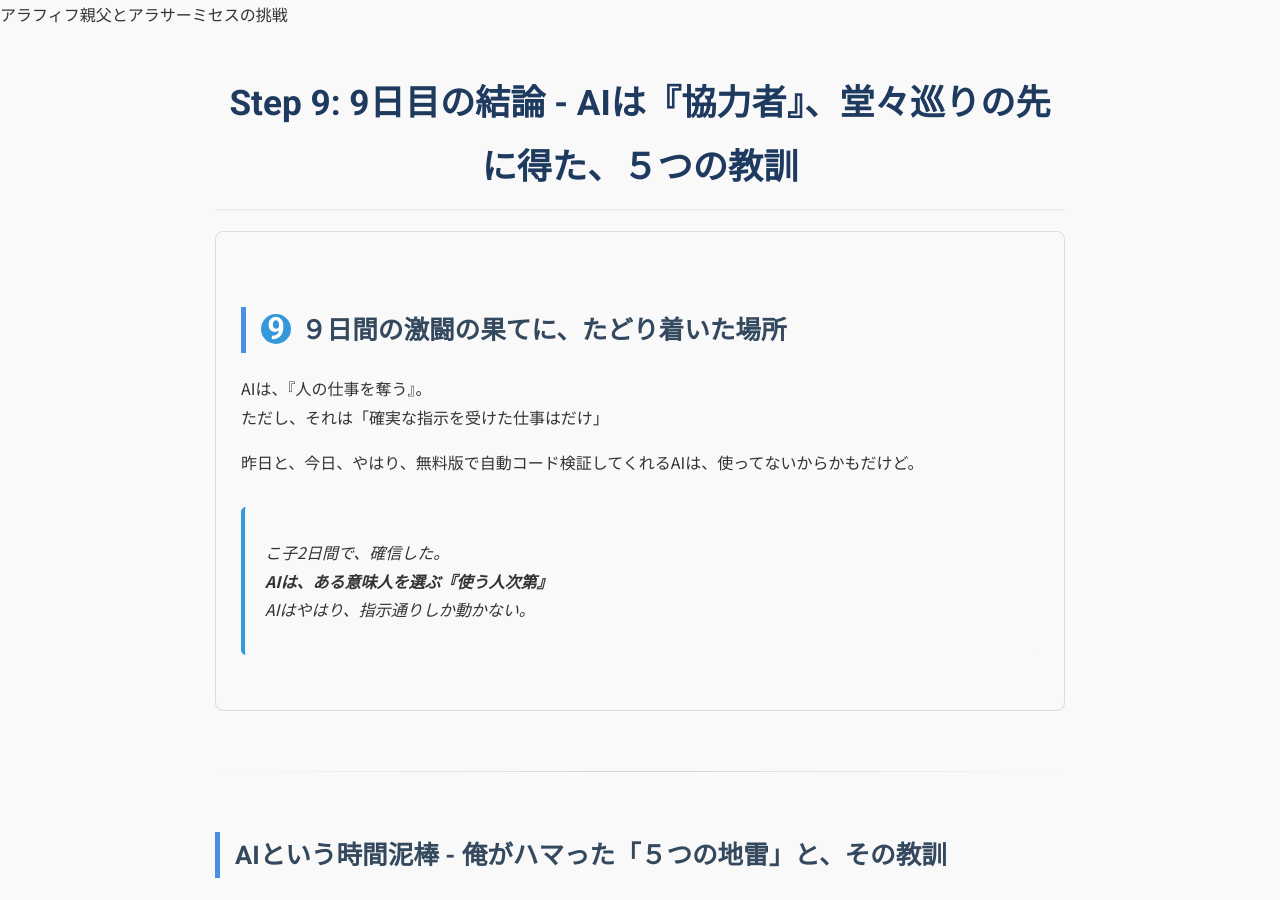
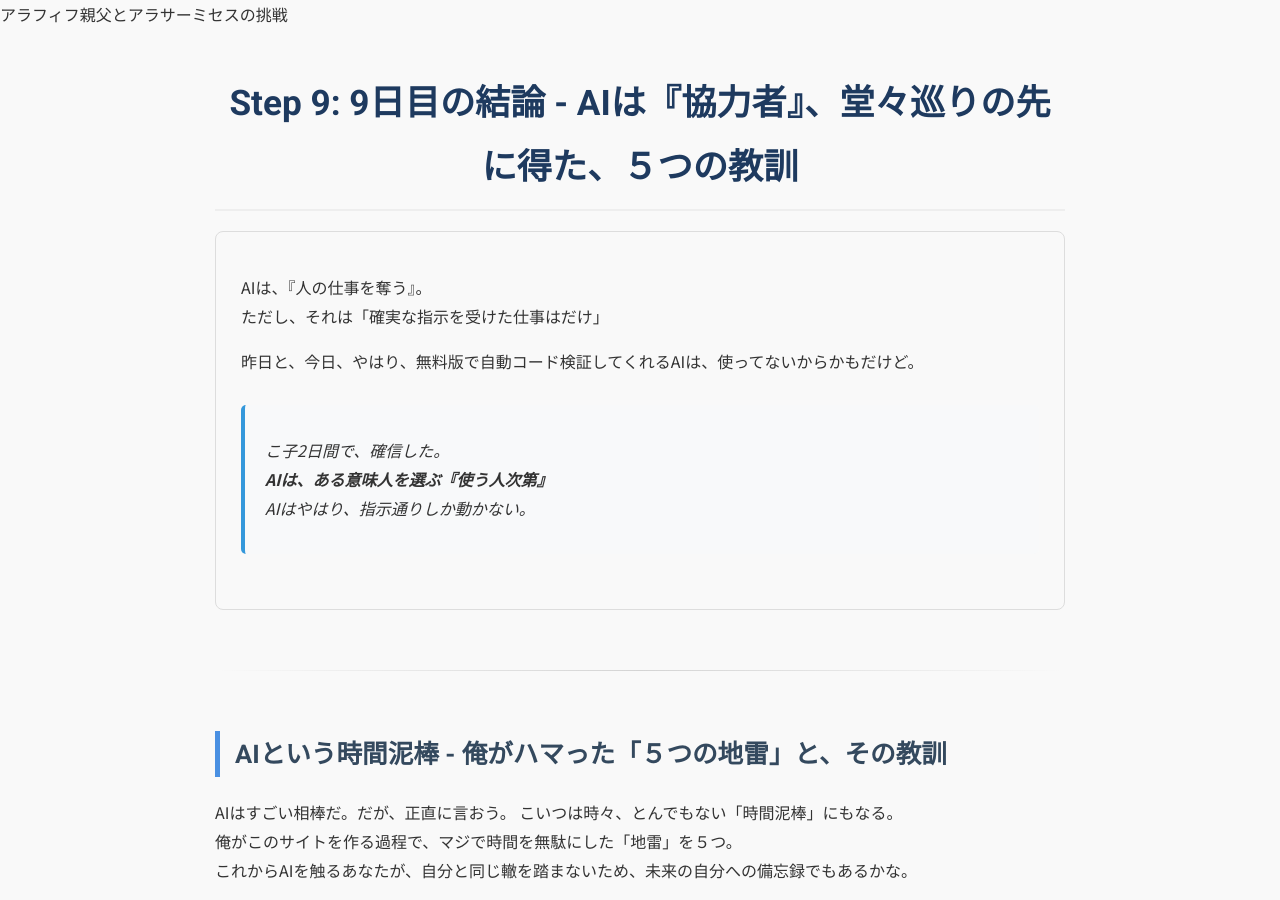
Before and after one commit to 0513reo/reo, a Jekyll site: the page built from _our_story/2025-07-02-our_story-9.md, in a window 1280 px wide and 900 px high. Built offline with Jekyll 4.4.1, drawn with Linux system fonts in a browser that asks for light colours.

Commit message:
Add files via upload

```diff
--- a/_our_story/2025-07-02-our_story-9.md
+++ b/_our_story/2025-07-02-our_story-9.md
@@ -3,6 +3,7 @@ layout: default
 title: "Step 9: 9日目の結論 - AIは『協力者』、堂々巡りの先に得た、５つの教訓"
 collection: our_story
 ---
+
 <div class="container blog-post" style="max-width: 850px;">
     <header style="text-align:center; margin-bottom: 20px;">
          <h1 style="font-size: 2.2em; border-bottom: 2px solid #eee; padding-bottom:10px; margin-bottom: 5px;">{{ page.title }}</h1>
@@ -10,7 +11,6 @@ collection: our_story
 
     <div class="content">
         <div class="step-box">
-            <h2><span class="step-number">9</span>９日間の激闘の果てに、たどり着いた場所</h2>
             <p>AIは、『人の仕事を奪う』。<br>
             ただし、それは「確実な指示を受けた仕事はだけ」</p>
             <p>昨日と、今日、やはり、無料版で自動コード検証してくれるAIは、使ってないからかもだけど。</p>
```
